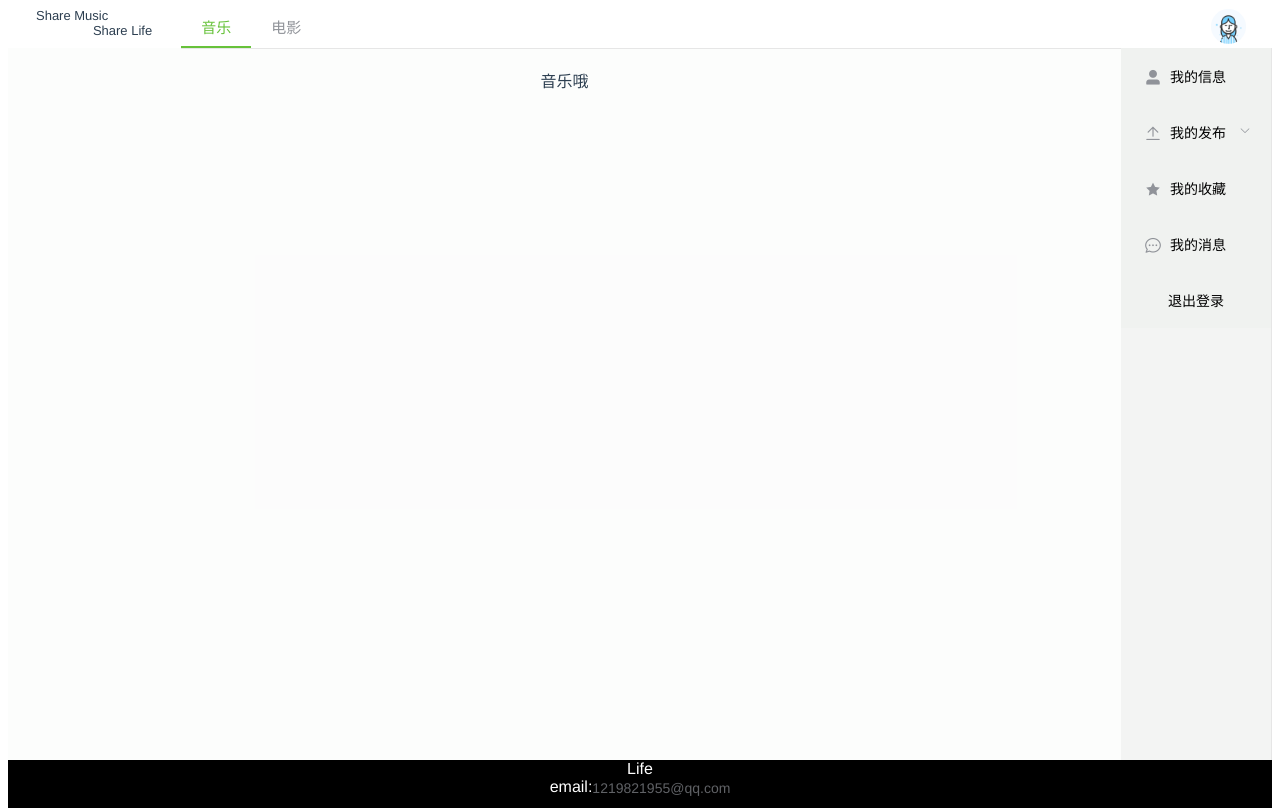
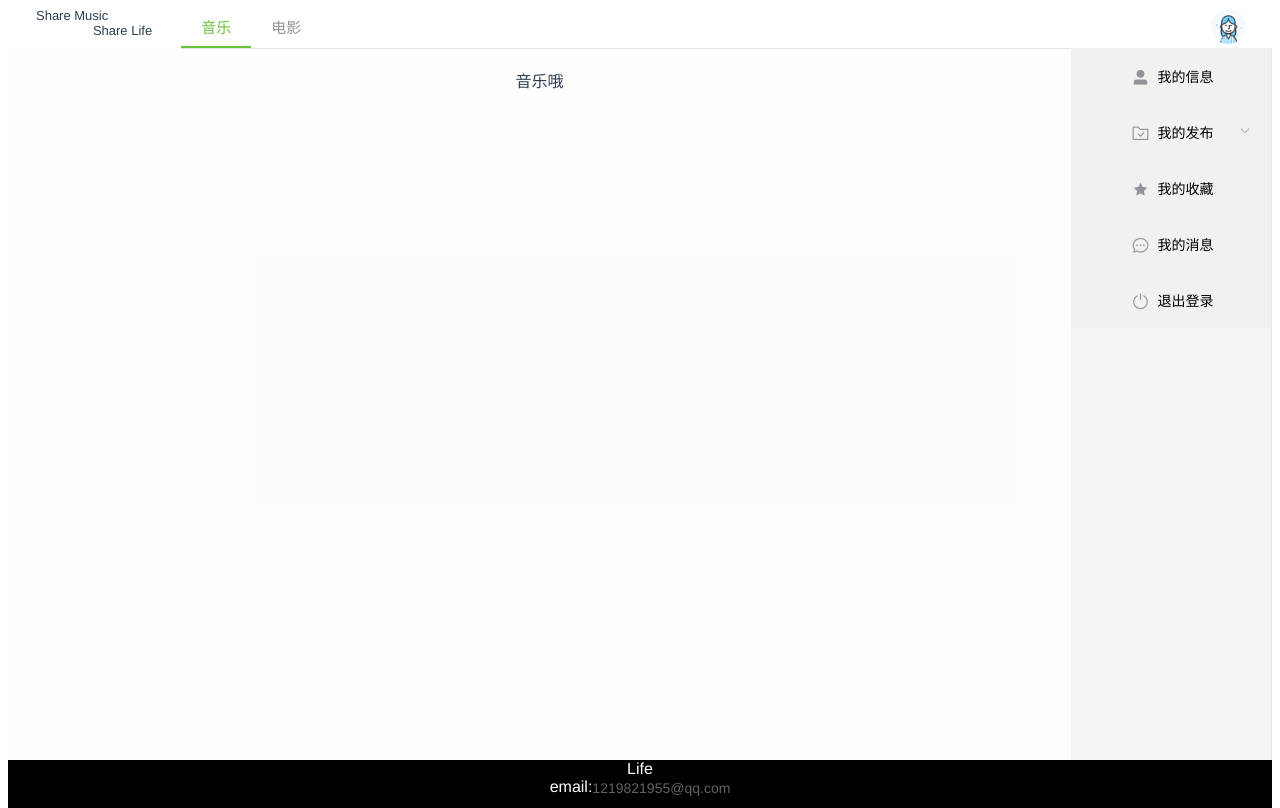
Before and after one commit to 52-Hetrz/shareMusic-front, a Vue app: page /#/platform/music in a window 1280 px wide. Built offline with nearby package versions, Linux system fonts and the light colour scheme.

Commit message:
修改侧边框的布局

```diff
--- a/src/components/commonComponents/AsideCom.vue
+++ b/src/components/commonComponents/AsideCom.vue
@@ -14,7 +14,7 @@
         v-for="item in this.menuItems"
       >
         <el-menu-item
-          style="text-align: left"
+          style="text-align: center"
           v-if="!item.isMulti"
           :index=item.path
           :key=item.index
@@ -23,7 +23,7 @@
           <span slot="title">{{item.label}}</span>
         </el-menu-item>
         <el-submenu
-          style="text-align: left"
+          style="text-align: center"
           v-else
           :index=item.index
         >
@@ -32,7 +32,7 @@
             <span>{{item.label}}</span>
           </template>
               <el-menu-item
-                style="text-align: center"
+                style="text-align: center;color: black"
                 v-for="subItem in item.children"
                 :index=subItem.path
                 :key=subItem.index
@@ -40,19 +40,12 @@
               >{{subItem.label}}</el-menu-item>
         </el-submenu>
       </template>
-<!--      <el-menu-item-->
-<!--        v-for="item in this.menuItems"-->
-<!--        :index=item.index-->
-<!--        :key=item.index-->
-<!--      >-->
-<!--        <i :class=item.ico></i>-->
-<!--        <span slot="title">{{item.label}}</span>-->
-<!--      </el-menu-item>-->
-
       <el-menu-item index="-1" style="margin-bottom: 0">
+        <i class="el-icon-switch-button"></i>
         <span>退出登录</span>
       </el-menu-item>
     </el-menu>
+
   </div>
 </template>
 
@@ -75,7 +68,7 @@ export default {
     return{
       menuItems:[
         {index:'0', label:'我的信息', path:window.g.routePath.INFO, ico:'el-icon-user-solid',isMulti:false},
-        {index:'1', label:'我的发布', ico:'el-icon-upload2',children:[
+        {index:'1', label:'我的发布', ico:'el-icon-folder-checked',children:[
             {label:'音乐',index:'1-1', path:window.g.routePath.PUBLISHED_MUSIC},
             {label:'电影',index:'1-2', path:window.g.routePath.PUBLISHED_MOVIE}
           ],isMulti:true},
@@ -109,8 +102,7 @@ export default {
 
 <style scoped>
 .el-aside-menu:not(.el-menu--collapse) {
-  width: 150px;
-  min-width: 20px;
+  width: 200px;
   min-height: 400px;
 }
 </style>
```
